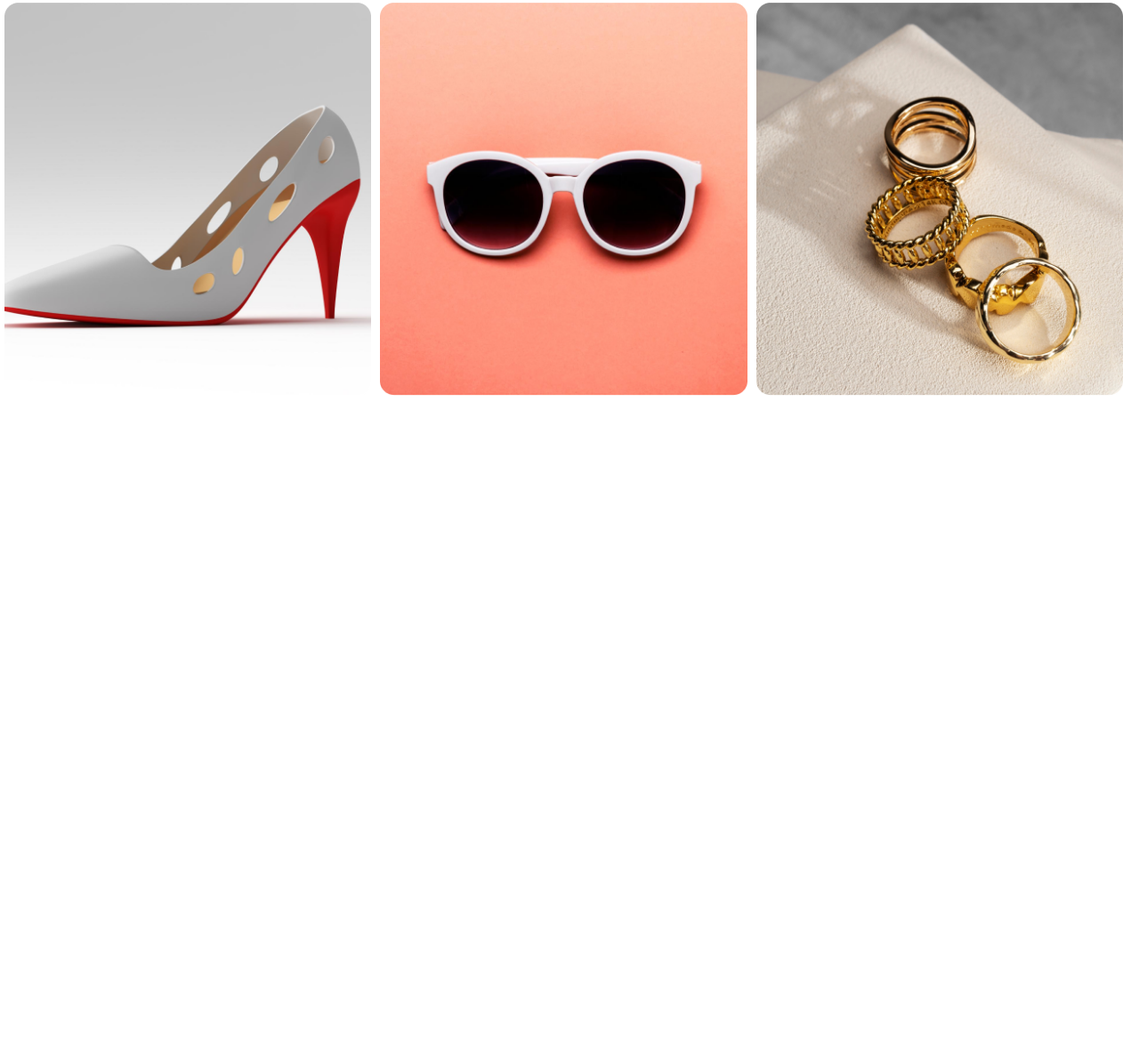
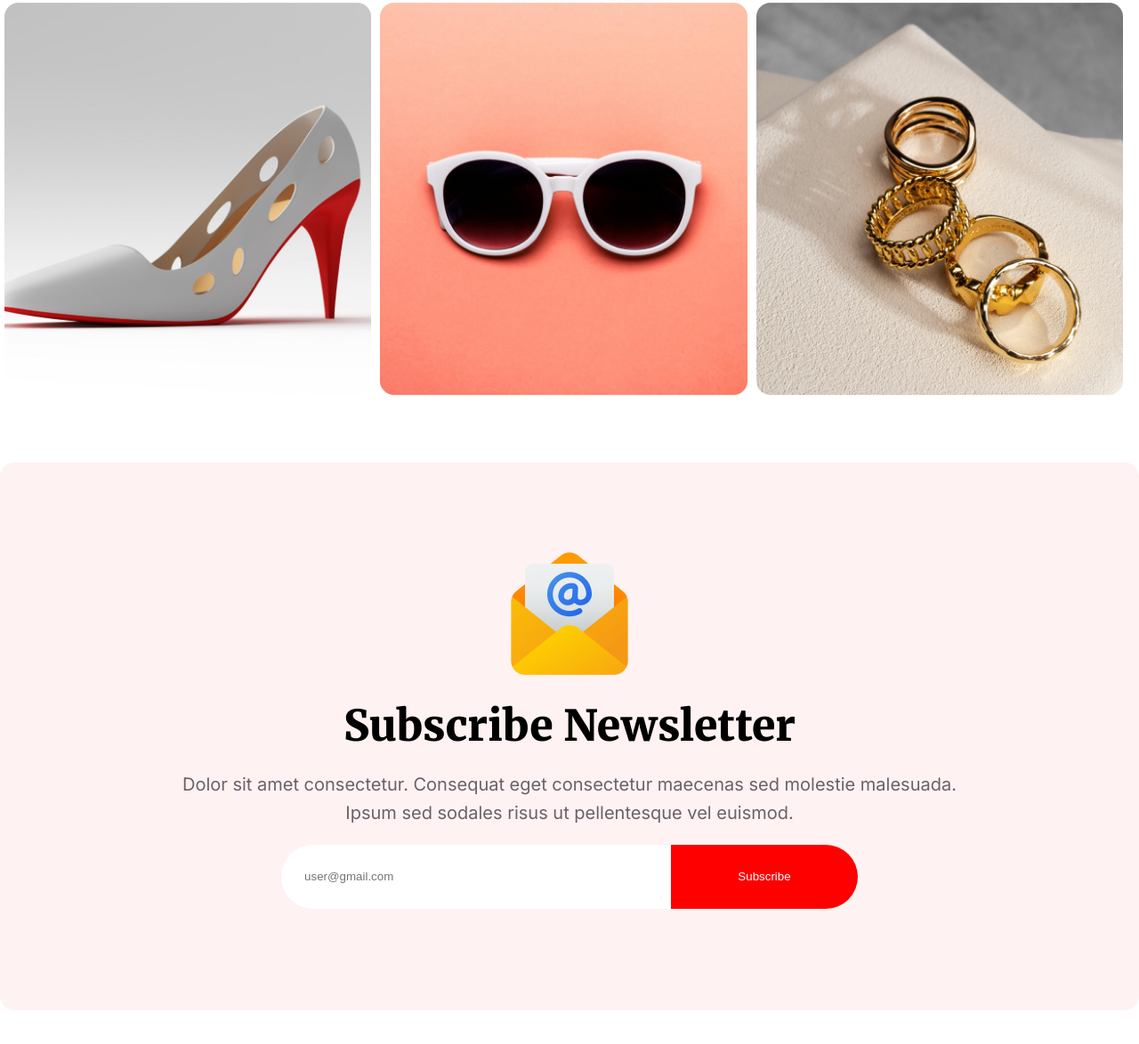
Before and after one commit to mamun-0/B9A1, a plain HTML site: page index.html in a window 1280 px wide. Shown: the part 4781-5955 px from the top of the page at 89% size. Before the commit the page ends 5301 px from the top, so only its background shows below. Drawn offline with Linux system fonts and the light colour scheme.

Commit message:
section 8

```diff
--- a/index.html
+++ b/index.html
@@ -140,32 +140,49 @@
     </section>
     <!-- Section-7 -->
     <section class="section-7 section-margin-bottom">
-      <h3>NEW BEST OFFER</h3>
-      <h2>Comming Soon</h2>
+      <h3>THE BEST GIFTS</h3>
+      <h2>Our Awesome Portfolio</h2>
       <p class="section-5-para">
         Dolor sit amet consectetur. Consequat eget consectetur maecenas sed
         molestie malesuada.<br />Ipsum sed sodales risus ut pellentesque vel
         euismod.
       </p>
       <div class="gallery">
-        <div class="img-container"><img src="/resources/rectangle3.png" alt="" /></div>
         <div class="img-container">
-          <img
-            src="/resources/rectangle4.png"
-            alt=""
-          />
+          <img src="/resources/rectangle3.png" alt="" />
         </div>
-        <div class="img-container"><img src="/resources/rectangle5.png" alt="" /></div>
+        <div class="img-container">
+          <img src="/resources/rectangle4.png" alt="" />
+        </div>
+        <div class="img-container">
+          <img src="/resources/rectangle5.png" alt="" />
+        </div>
       </div>
       <div class="gallery">
-        <div class="img-container"><img src="/resources/rectangle6.png" alt="" /></div>
         <div class="img-container">
-          <img
-            src="/resources/rectangle7.png"
-            alt=""
-          />
+          <img src="/resources/rectangle6.png" alt="" />
         </div>
-        <div class="img-container"><img src="/resources/rectangle8.png" alt="" /></div>
+        <div class="img-container">
+          <img src="/resources/rectangle7.png" alt="" />
+        </div>
+        <div class="img-container">
+          <img src="/resources/rectangle8.png" alt="" />
+        </div>
+      </div>
+    </section>
+    <section class="section-8 section-margin-bottom">
+      <div class="section-8-container">
+        <img src="/resources/group61.png" alt="mail icon" />
+        <h2>Subscribe Newsletter</h2>
+        <p class="section-5-para" style="text-align: center">
+          Dolor sit amet consectetur. Consequat eget consectetur maecenas sed
+          molestie malesuada. <br />
+          Ipsum sed sodales risus ut pellentesque vel euismod.
+        </p>
+        <form class="subscribe-form" action="#">
+          <input type="text" placeholder="   user@gmail.com" />
+          <button type="submit">Subscribe</button>
+        </form>
       </div>
     </section>
     <footer></footer>
--- a/style.css
+++ b/style.css
@@ -304,3 +304,47 @@
 .gallery .img-container:hover {
   scale: 0.98;
 }
+/* Section-8 */
+.section-8-container {
+  display: flex;
+  flex-direction: column;
+  justify-content: center;
+  align-items: center;
+  border-radius: 16px;
+  background: rgba(255, 0, 0, 0.05);
+  height: 616px;
+}
+.section-8-container h2 {
+  font-family: "Merriweather", serif;
+  font-weight: 900;
+  font-size: 48px;
+  margin: 20px 0;
+}
+.subscribe-form {
+  display: inline-block;
+  position: relative;
+  margin: 20px;
+}
+input[type="text"] {
+  width: 648px;
+  height: 72px;
+  flex-shrink: 0;
+  border-radius: 50px;
+  background: #fff;
+  padding: 15px;
+  border: none;
+}
+button[type="submit"] {
+  width: 210px;
+  height: 72px;
+  flex-shrink: 0;
+  border-radius: 0px 50px 50px 0px;
+  background: #f00;
+  position: absolute;
+  right: 0;
+  cursor: pointer;
+  z-index: 10;
+  padding: 15px;
+  border: none;
+  color: white;
+}
```
Also changed, not shown: resources/group61.png (renamed from resources/Group 61.png).
